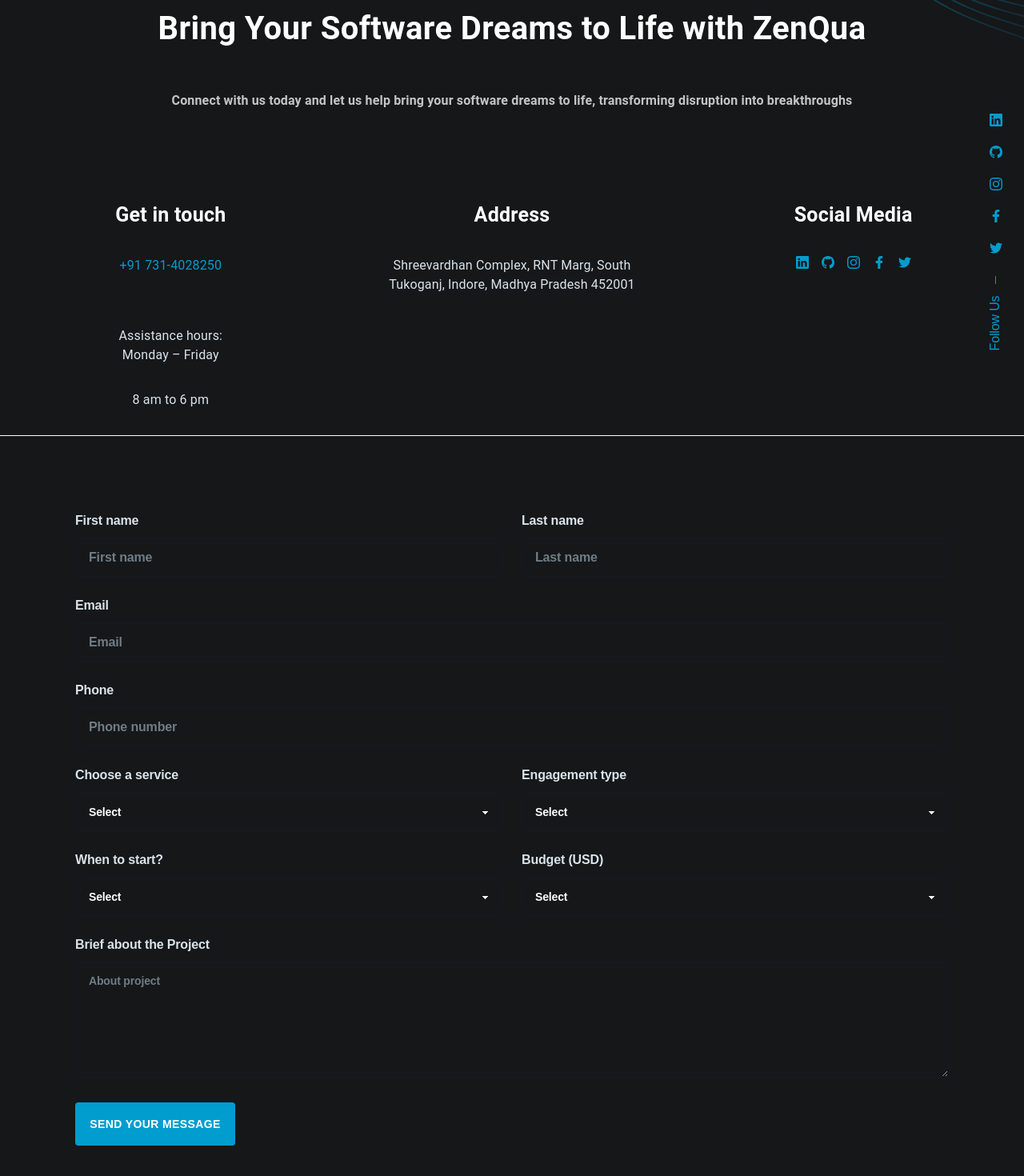
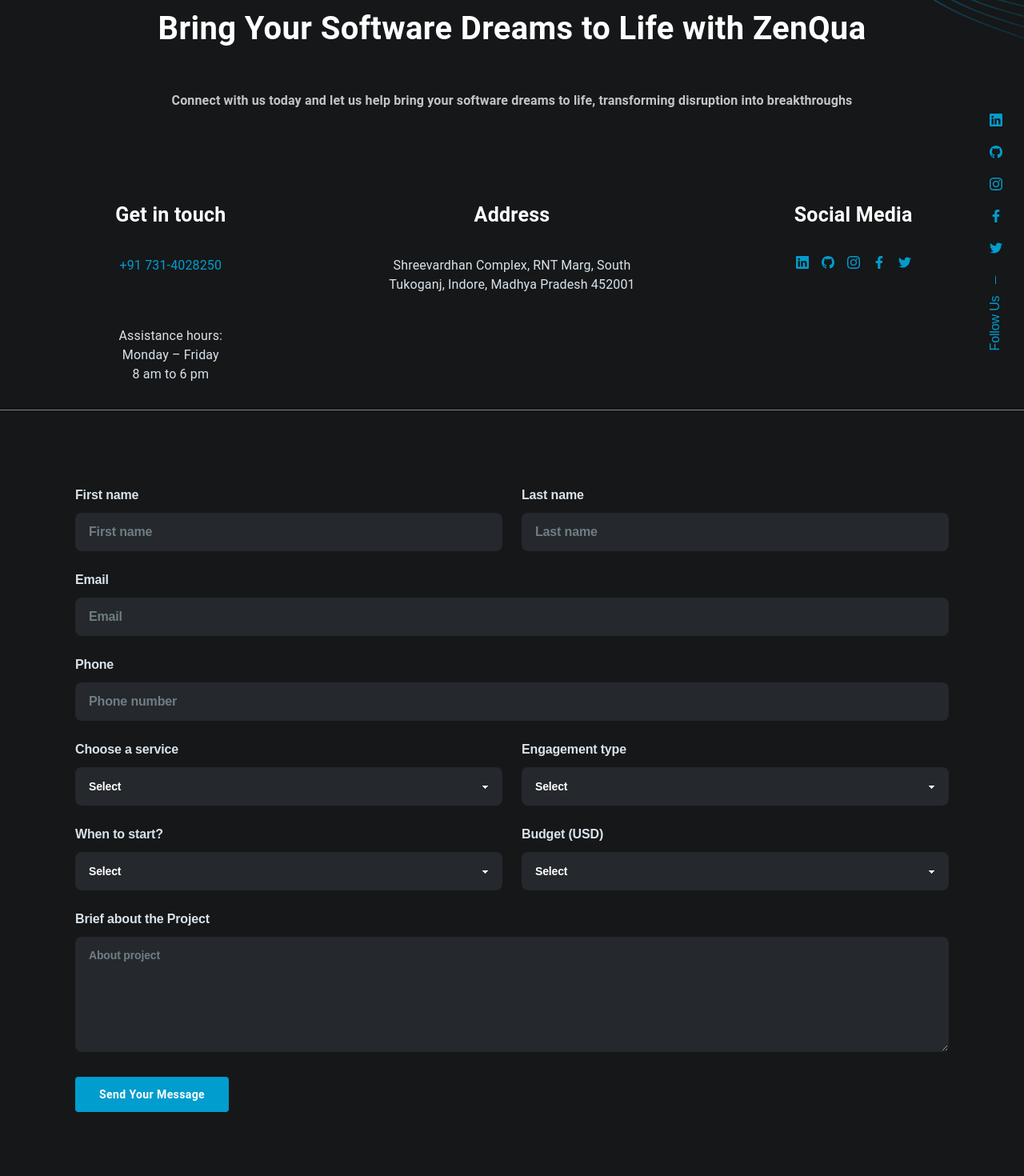
Before and after one commit to ZenquaTech/website, a Next.js app: page /ContactUs in a window 1280 px wide. Shown: the part 178-1648 px from the top of the page at 80% size. Built offline with nearby package versions, Linux system fonts and the light colour scheme.

Commit message:
Changes for contact screen

```diff
--- a/app/(auth)/(company)/ContactUs/page.jsx
+++ b/app/(auth)/(company)/ContactUs/page.jsx
@@ -179,7 +179,7 @@
       {/* //2nd container */}
 
       <Grid container>
-        <Grid item xs={12} sm={4} style={{ borderBottom: "1px solid #fff" }}>
+        <Grid item xs={12} sm={4} style={{ borderBottom: "1px solid gray" }}>
           <Box className="box-1">
             <Typography className="typo-1">Get in touch </Typography>
             <Typography style={{ color: "#019dce" }}>
@@ -190,11 +190,11 @@
             ></Typography>
             <Typography>Assistance hours:</Typography>
             <Typography>Monday – Friday</Typography>
-            <Typography style={{ margin: "2rem" }}>8 am to 6 pm </Typography>
+            <Typography style={{ marginBottom: "2rem" }}>8 am to 6 pm </Typography>
           </Box>
         </Grid>
 
-        <Grid item xs={12} sm={4} style={{ borderBottom: "1px solid #fff" }}>
+        <Grid item xs={12} sm={4} style={{ borderBottom: "1px solid gray" }}>
           <Box className="box-1">
             <Typography className="typo-1"> Address</Typography>
             <Typography>Shreevardhan Complex, RNT Marg, South</Typography>
@@ -202,7 +202,7 @@
           </Box>
         </Grid>
 
-        <Grid item xs={12} sm={4} style={{ borderBottom: "1px solid #fff" }}>
+        <Grid item xs={12} sm={4} style={{ borderBottom: "1px solid gray" }}>
           <Box className="box-1">
             <Typography className="typo-1">Social Media</Typography>
             <div style={{ display: "flex", gap: 16 }}>
@@ -270,7 +270,7 @@
                     name="firstName"
                     type="text"
                     placeholder="First name"
-                    className="input input-bordered w-full bg-gray-900 text-white  bg-[rgba(150,144,162,.08)] focus:bg-gray-800 focus:border-[#019dce]"
+                    className="input input-bordered w-full bg-gray-800 text-white  bg-[rgba(150,144,162,.08)] focus:bg-gray-800 focus:border-[#019dce]"
                   />
                 </Grid>
                 <Grid item xs={12} md={6} className="m-[10px] font-bold">
@@ -282,7 +282,7 @@
                     name="lastName"
                     type="text"
                     placeholder="Last name"
-                    className="input input-bordered w-full bg-gray-900 text-white
+                    className="input input-bordered w-full bg-gray-800 text-white
                     bg-[rgba(150,144,162,.08)] focus:bg-gray-800 focus:border-[#019dce]"
                   />
                 </Grid>
@@ -296,7 +296,7 @@
                       name="email"
                       type="email"
                       placeholder="Email"
-                      className="input input-bordered w-full bg-gray-900 text-white
+                      className="input input-bordered w-full bg-gray-800 text-white
                       bg-[rgba(150,144,162,.08)]  focus:bg-gray-800 focus:border-[#019dce]"
                     />
                   </Box>
@@ -310,14 +310,14 @@
                     name="phone"
                     type="number"
                     placeholder="Phone number"
-                    className="input input-bordered w-full bg-gray-900 text-white
+                    className="input input-bordered w-full bg-gray-800 text-white
                     bg-[rgba(150,144,162,.08)] focus:bg-gray-800 focus:border-[#019dce]"
                   />
                 </Grid>
                 <Grid item xs={12} md={6} className="m-[10px] font-bold">
                   <Box className="mb-[10px]">Choose a service</Box>
                   <select
-                    className="select select-bordered w-full bg-gray-900 text-white
+                    className="select select-bordered w-full bg-gray-800 text-white
                  bg-[rgba(150,144,162,.08)] focus:bg-gray-800 focus:border-[#019dce]"
                     name="service"
                     onChange={(e) => {
@@ -340,7 +340,7 @@
                 <Grid item xs={12} md={6} className="m-[10px] font-bold">
                   <Box className="mb-[10px]">Engagement type</Box>
                   <select
-                    className="select select-bordered w-full bg-gray-900 text-white
+                    className="select select-bordered w-full bg-gray-800 text-white
                  bg-[rgba(150,144,162,.08)] focus:bg-gray-800 focus:border-[#019dce]"
                     name="engagementType"
                     onChange={(e) => {
@@ -359,7 +359,7 @@
                 <Grid item xs={12} md={6} className="m-[10px] font-bold">
                   <Box className="mb-[10px]">When to start?</Box>
                   <select
-                    className="select select-bordered w-full bg-gray-900 text-white
+                    className="select select-bordered w-full bg-gray-800 text-white
                  bg-[rgba(150,144,162,.08)] focus:bg-gray-800 focus:border-[#019dce]"
                     name="whenToStart"
                     onChange={(e) => {
@@ -378,7 +378,7 @@
                 <Grid item xs={12} md={6} className="m-[10px] font-bold">
                   <Box className="mb-[10px]">Budget (USD)</Box>
                   <select
-                    className="select select-bordered w-full bg-gray-900 text-white
+                    className="select select-bordered w-full bg-gray-800 text-white
                  bg-[rgba(150,144,162,.08)] focus:bg-gray-800 focus:border-[#019dce]"
                     name="budget"
                     onChange={(e) => {
@@ -397,7 +397,7 @@
                 <Grid item xs={12} className="m-[10px] font-bold">
                   <Box className="mb-[10px]">Brief about the Project</Box>
                   <textarea
-                    className="textarea input input-bordered w-full bg-gray-900
+                    className="textarea input input-bordered w-full bg-gray-800
                  bg-[rgba(150,144,162,.08)] text-white focus:bg-gray-800 h-36 focus:border-[#019dce]"
                     placeholder="About project"
                     name="projectBrief"
@@ -407,20 +407,21 @@
                   ></textarea>
                 </Grid>
                 <Grid item xs={12}>
-                  <Box className="w-[400px]">
+
                     <Button
                       style={{
                         backgroundColor: "#019dce",
                         color: "white",
-                        padding: "15px",
-                        width: "50%",
+                        padding: "10px 30px",
+                        fontWeight:'bold',
+                        textTransform:'none'
                       }}
+                      onClick={handleSubmit}
                     >
-                      <Box onClick={handleSubmit} className="font-bold">
+
                         Send Your Message
-                      </Box>
+
                     </Button>
-                  </Box>
                 </Grid>
               </Grid>
             </form>
```
